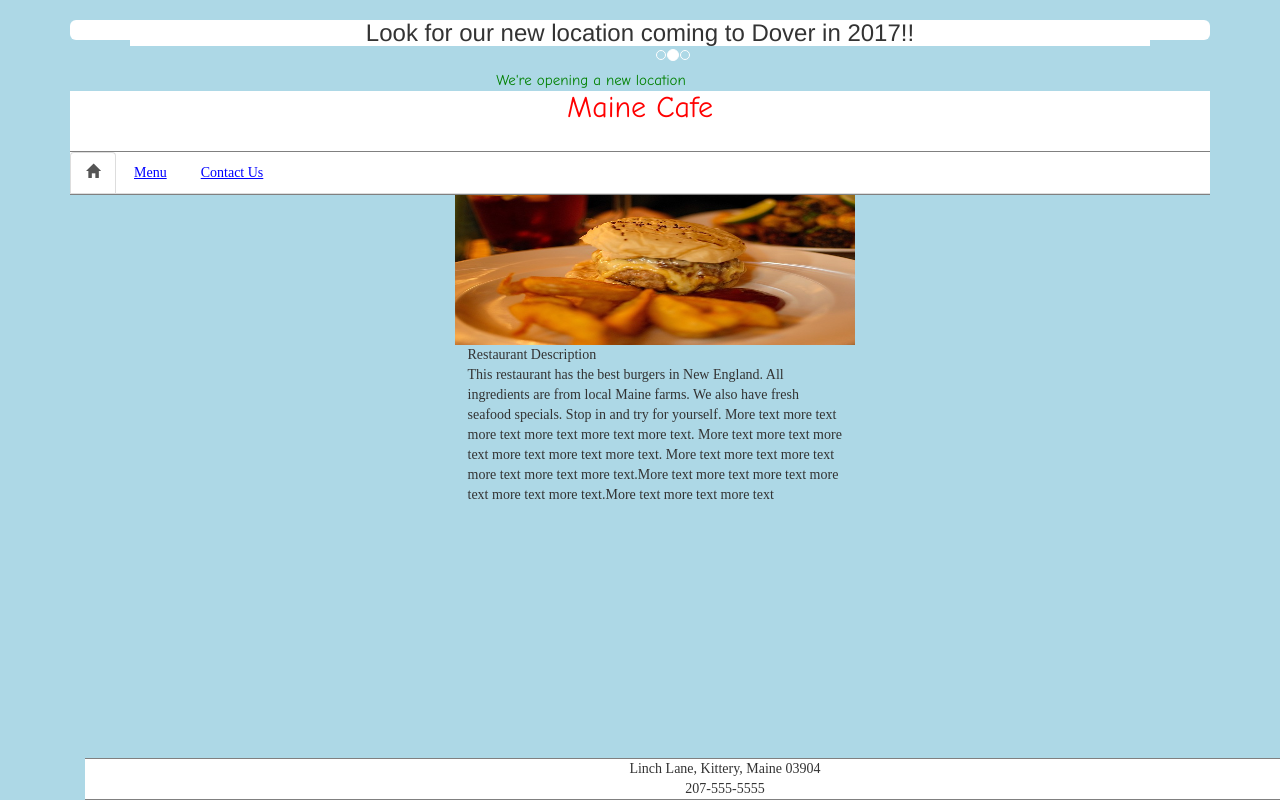
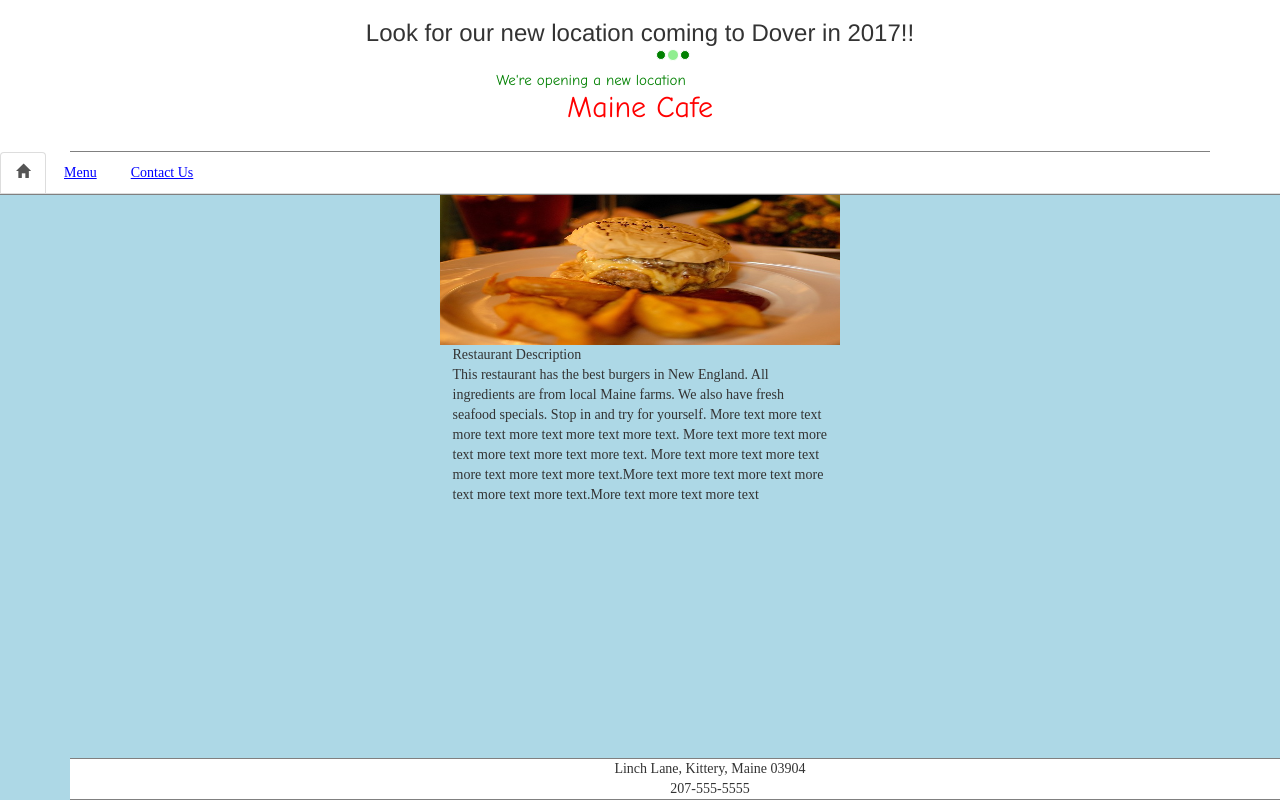
Before and after one commit to KarenLeeP/GFCPrework, a plain HTML site: page restaurant.html in a window 1280 px wide. Shown: the top 800 px of the page. Drawn offline with nearby package versions, Linux system fonts and the light colour scheme.

Commit message:
style updates to restaurant

```diff
--- a/restaurant.html
+++ b/restaurant.html
@@ -40,12 +40,16 @@ crossorigin="anonymous"></script>
             background-color: white;
 
         }
+        #topsection {
+            background-color: white;
+
+        }
 
     </style>
 </head>
 
 <body>
-
+<div id=topsection>
 <div class="container">
     <div class="jumbotron">
         <h3> Look for our new location coming to Dover in 2017!!</h3>
@@ -81,6 +85,8 @@ crossorigin="anonymous"></script>
     enable JavaScript in your browser.
     </noscript>
 <hr>
+</div>
+</div>
 <nav>
     <ul class="nav nav-tabs">
         <li class="active"><a href="restaurant.html"><span class="glyphicon glyphicon-home"></span></a></li>
--- a/restaurantStyles.css
+++ b/restaurantStyles.css
@@ -83,3 +83,9 @@ hr {
     font-family: Comic Sans MS;
     font-size: 15px;
 }
+.carousel-indicators li {
+    background-color: green
+    }
+.carousel-indicators .active {
+    background-color: lightgreen;
+    }
```
Also changed, not shown: restcontactus.html (+2 -2 lines).
